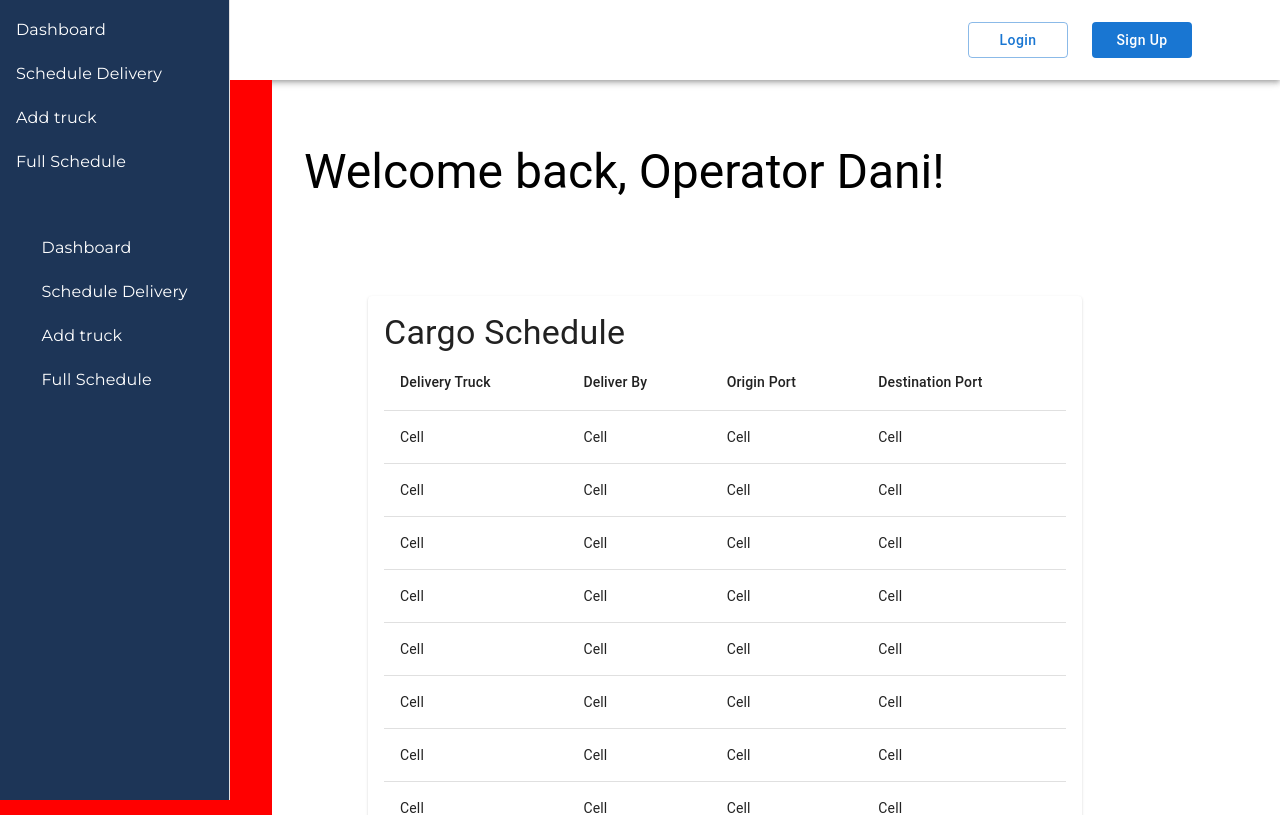
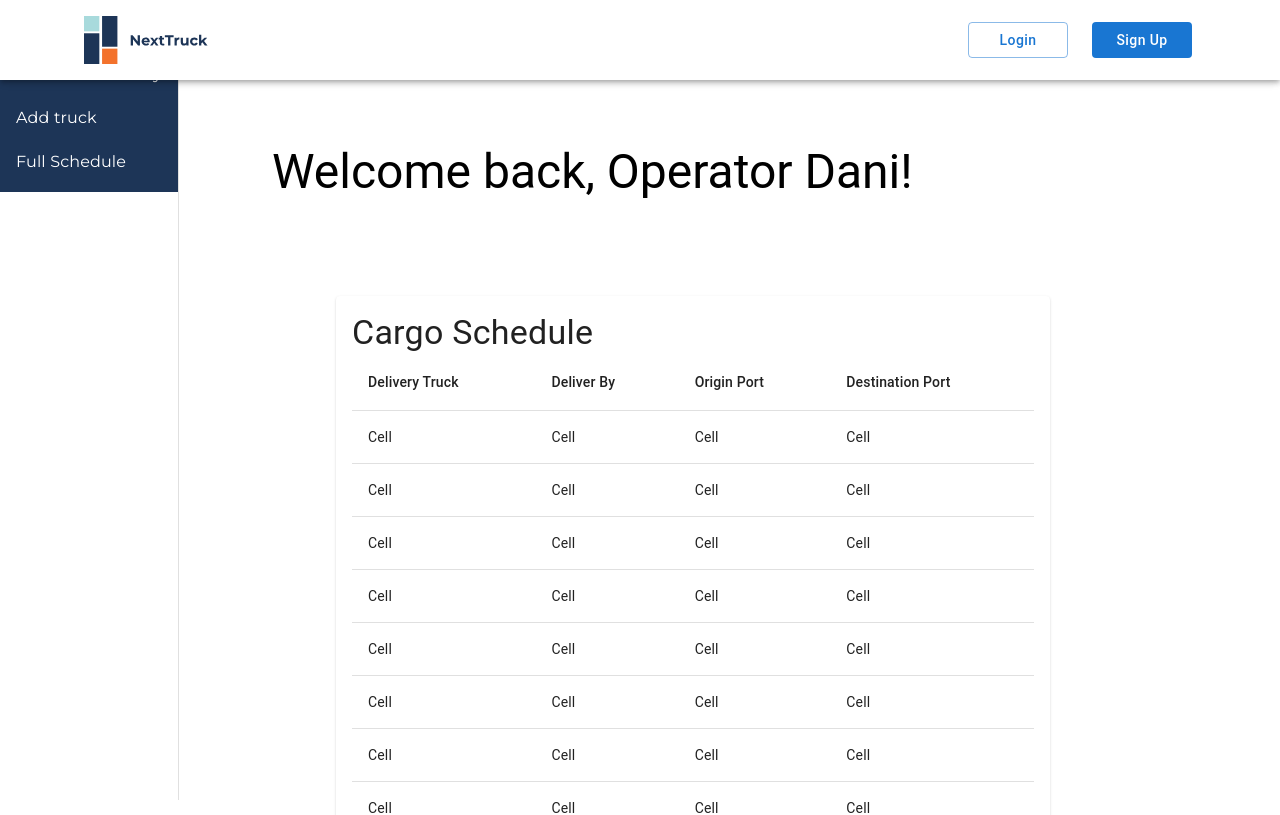
Before and after one commit to mgiang2015/PsaCodesprint, a React (Create React App) app in the folder client/: page /operator in a window 1280 px wide. Shown: the top 815 px of the page. Built offline with nearby package versions, Linux system fonts and the light colour scheme.

Commit message:
Add side bar and modify paddings

```diff
--- a/client/package.json
+++ b/client/package.json
@@ -5,6 +5,7 @@
   "dependencies": {
     "@emotion/react": "^11.4.1",
     "@emotion/styled": "^11.3.0",
+    "@material-ui/core": "^4.12.3",
     "@mui/material": "^5.0.3",
     "@testing-library/jest-dom": "^5.14.1",
     "@testing-library/react": "^11.2.7",
--- a/client/src/App.js
+++ b/client/src/App.js
@@ -11,12 +11,14 @@ import CfsDashboard from './Cfs/CfsDashboard';
 import CfsOperatorForm from './Cfs/CfsOperatorForm';
 import OperatorForm from './Operator/OperatorForm';
 import OperatorTruckForm from './Operator/OperatorTruckForm';
+import { PaddingY } from './Utils/Padding';
 
 function App() {
     return (
         <Provider store={store}>
             <div>
                 <NavBar/>
+                <PaddingY padding={'5vh'} />
                 <Switch>
                     <Route exact path="/">
                         <LandingPage />
--- a/client/src/Components/NavBar.js
+++ b/client/src/Components/NavBar.js
@@ -4,7 +4,7 @@ import logo from '../assets/logoWithText.svg';
 
 function NavBar() {
 	return (
-        <AppBar position="static" style={{ background: '#FFF', height: "10vh" }}>
+        <AppBar position="absolute" style={{ background: '#FFF', height: "10vh", zIndex: 100000000 }}>
             <Container sx={{height: "100%" }}>
                 <Toolbar sx={{display: "flex", alignItems: 'center', height: "100%"}}>
                     <IconButton edge="start" sx={{ "&:hover": { backgroundColor: "transparent" } }} href="/" disableRipple>
--- a/client/src/Components/Sidebar.js
+++ b/client/src/Components/Sidebar.js
@@ -6,13 +6,23 @@ const drawerWidth = 240;
 
 export default function Sidebar({ options }) {
 	return (
-        <Box sx={{backgroundColor: "red", px: 2}}>
+            // <Box sx={{ color: "#FFFFFF", backgroundColor: "#1D3557", padding: "2vw", height: "100%" }}>
+            //     <MenuList sx={{ height: "100%" }}>
+            //         {options.map((option) => (
+            //             <MenuItem>
+            //                 <Link style={{ textDecoration: "none", color: "#FFFFFF", fontFamily: "Montserrat" }} to={option[1]}>{option[0]}</Link>
+            //                 <PaddingY padding={2}/>
+            //             </MenuItem>
+            //         ))}
+            //     </MenuList>
+            // </Box>
+
             <Drawer
                 variant="permanent"
                 sx={{
-                width: drawerWidth,
-                maxHeight: "100%"
+                width: drawerWidth
                 }}
+                // open={true}
             >
                 <Box sx={{ backgroundColor: "#1D3557" }}>
                         <MenuList sx={{ height: "100%" }}>
@@ -24,19 +34,8 @@ export default function Sidebar({ options }) {
                         ))}
                     </MenuList>
                     </Box>
-                    <Box sx={{ color: "#FFFFFF", backgroundColor: "#1D3557", padding: "2vw", height: "100%" }}>
-                    <MenuList sx={{ height: "100%" }}>
-                        {options.map((option) => (
-                            <MenuItem>
-                                <Link style={{ textDecoration: "none", color: "#FFFFFF", fontFamily: "Montserrat" }} to={option[1]}>{option[0]}</Link>
-                                <PaddingY padding={2}/>
-                            </MenuItem>
-                        ))}
-                    </MenuList>
-                </Box>
 
             </Drawer>
 
-        </Box>
 	)
 }
--- a/client/src/UserAuth/LoginPage.js
+++ b/client/src/UserAuth/LoginPage.js
@@ -18,7 +18,7 @@ export default function LoginPage() {
     }
 
 	return (
-        <Container sx={{height: "90vh", width: "100%", alignItems:"center", justifyContent: "center", display: "flex"}}>
+        <Container sx={{display: "flex", height: "80vh", width: "100%", alignItems:"center", justifyContent: "center", my: '5vh'}}>
             <form onSubmit={handleSubmit(onSubmit)}>
                 <Paper elevation={12}
                     sx={{ display: 'flex',
--- a/client/src/UserAuth/SignupPage.js
+++ b/client/src/UserAuth/SignupPage.js
@@ -16,7 +16,7 @@ export default function SignupPage() {
     }
 
 	return (
-        <Container sx={{height: "90vh", width: "100%", alignItems:"center", justifyContent: "center", display: "flex"}}>
+        <Container sx={{height: "80vh", width: "100%", alignItems:"center", justifyContent: "center", display: "flex", my: '5vh'}}>
             <form onSubmit={handleSubmit(onSubmit)}>
                 <Paper elevation={12}
                     sx={{ display: 'flex',
```
Also changed, not shown: 1 other file (tests, documents, lock files or other folders).
